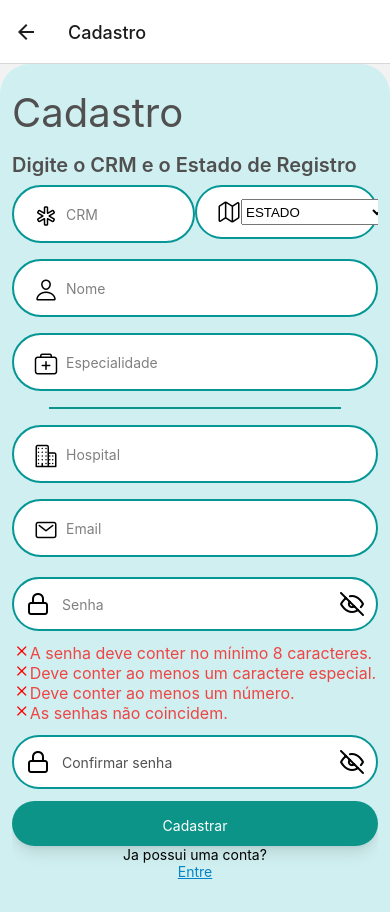
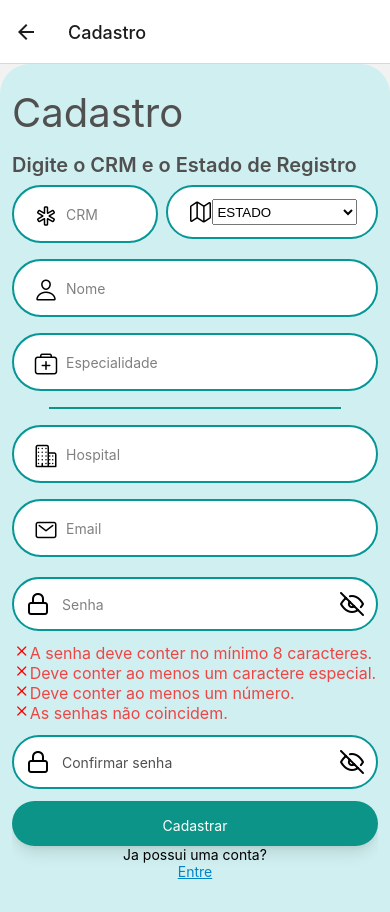
Before and after one commit to MauGaspary/Faladoc.ai, a React Native app: screen /Cadastro in a window 390 px wide. Built offline with nearby package versions, Linux system fonts and the light colour scheme.

Commit message:
Ajustes finais para arrumar espaço ocupado pelos inputs de cima

```diff
--- a/screens/RegisterScreen/RegisterScreen.tsx
+++ b/screens/RegisterScreen/RegisterScreen.tsx
@@ -57,11 +57,11 @@ const RegisterScreen = ({navigation}:any) => {
             <Text className="text-[40px] text-[#505050] leading-48 text-left ml-[30] my-4">Cadastro</Text>
             <Text className="text-[20px] text-[#505050] leading-48 text-left font-semibold">Digite o CRM e o Estado de Registro</Text>
             <View className="bg-[#D0EFF0] items-center">
-                <View className="w-full flex-row">
-                  <View className="w-1/2">
+                <View className="w-full flex-row justify-center space-x-2">
+                  <View className="w-2/5">
                     <Input iconName={'medical-outline'} placeholder={"CRM"} value={crm}    onChangeText={setCRM}/>
                   </View>
-                  <View className="w-1/2">
+                  <View className="grow">
                     <Dropdown
                       iconName="map-outline"
                       placeholder="ESTADO"
```
